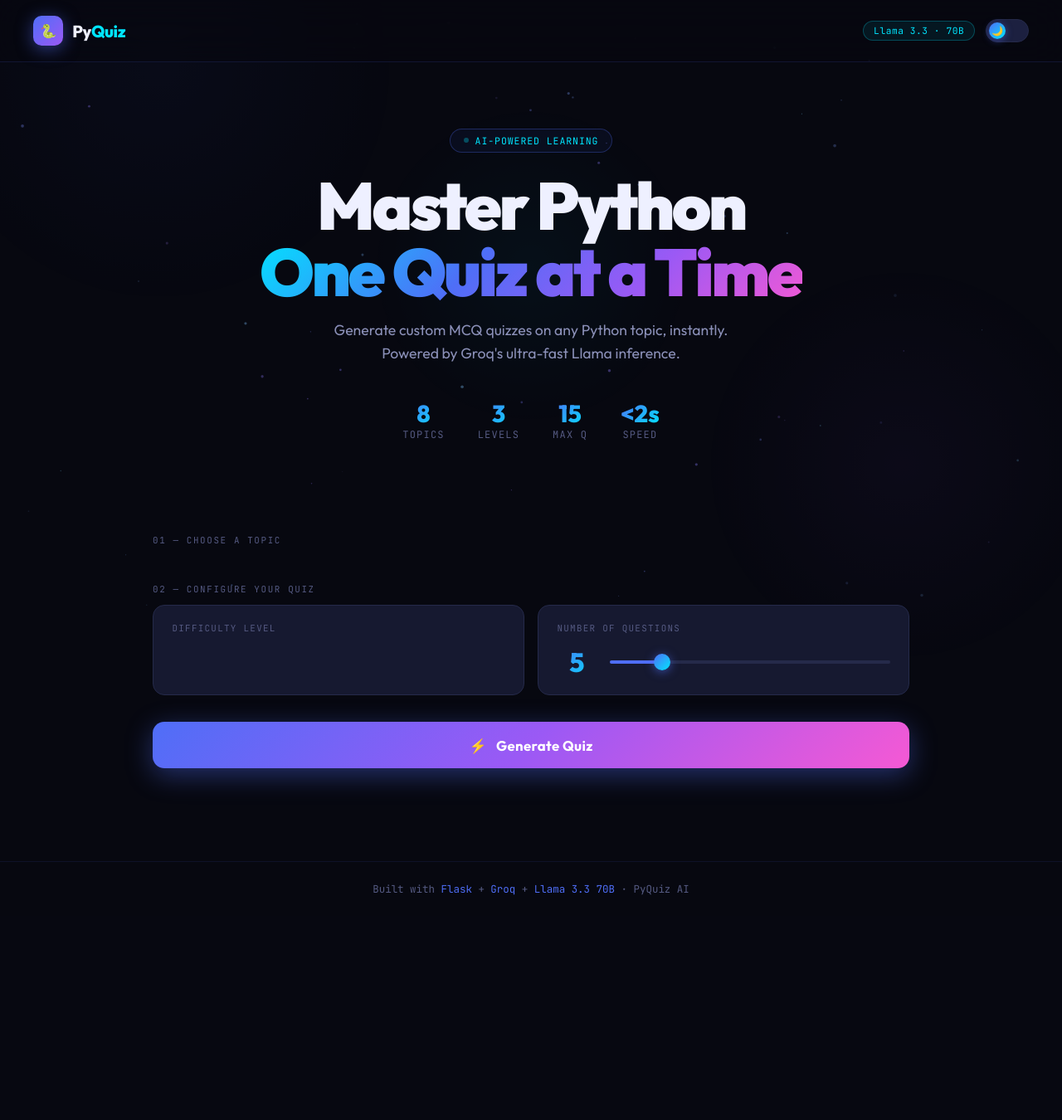
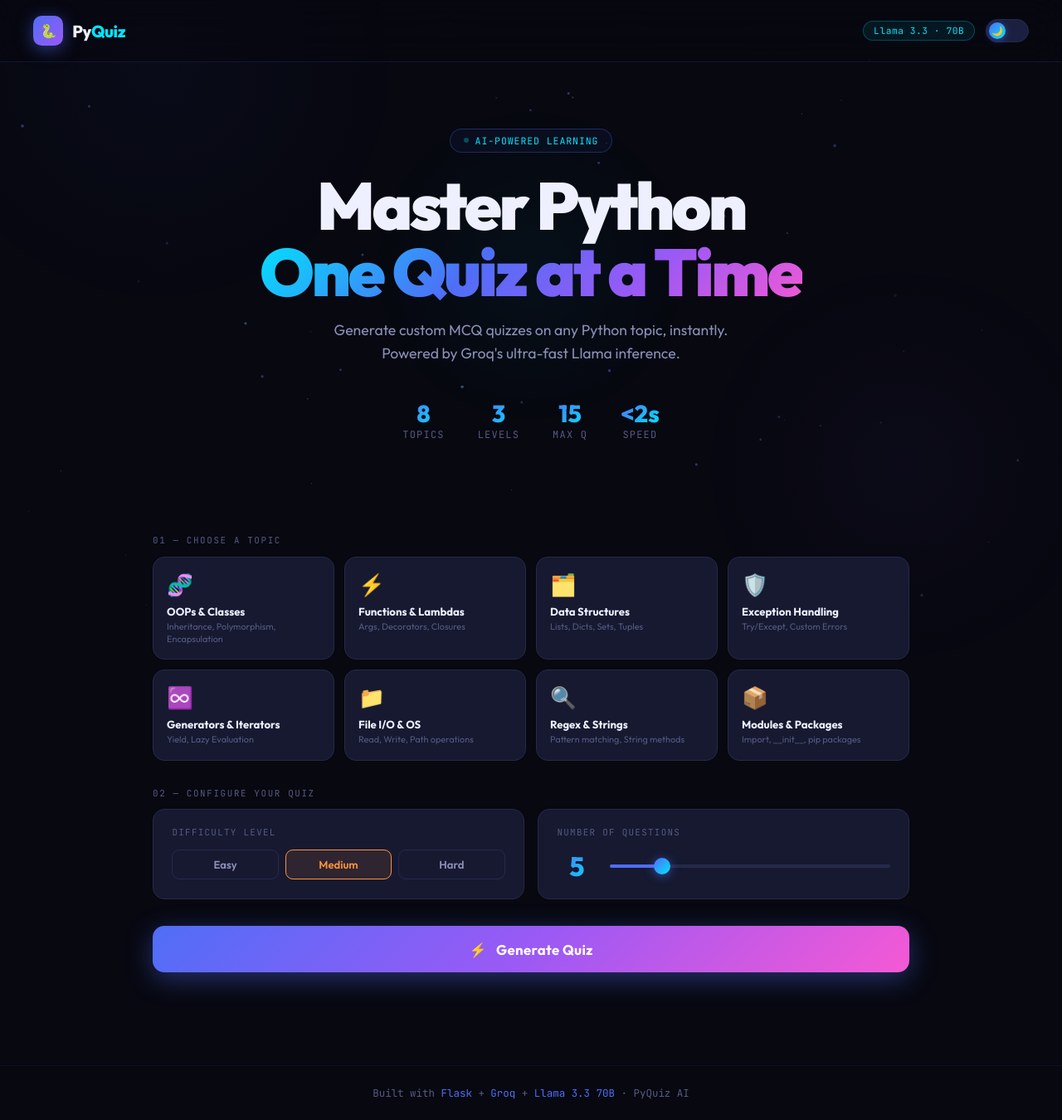
Before and after one commit to subodh182/PyQuiz-MCQ, a Flask app: template templates/index.html in a window 1280 px wide. Shown: the whole page at 83% size. Before the commit the page ends 1079 px from the top, so only its background shows below. Run offline with Flask 3, Linux system fonts and the light colour scheme; the template is opened without the code that fills it, so the values that code supplies are empty.

Commit message:
Jinja2 tags gone, pure JS!

```diff
--- a/templates/index.html
+++ b/templates/index.html
@@ -45,7 +45,7 @@ nav{display:flex;align-items:center;justify-content:space-between;padding:1.2rem
 .hero-tag::before{content:'';width:6px;height:6px;border-radius:50%;background:var(--cyan);animation:blink 1.2s ease infinite}
 .hero h1{font-size:clamp(2.8rem,7vw,5rem);font-weight:900;line-height:1;letter-spacing:-.04em;margin-bottom:1rem}
 .grad{background:linear-gradient(135deg,var(--cyan) 0%,var(--blue) 40%,var(--purple) 70%,var(--pink) 100%);-webkit-background-clip:text;-webkit-text-fill-color:transparent;background-clip:text}
-.hero p{color:var(--text2);font-size:1.1rem;font-weight:400;max-width:520px;margin:0 auto 2.5rem;line-height:1.6}
+.hero p{color:var(--text2);font-size:1.1rem;max-width:520px;margin:0 auto 2.5rem;line-height:1.6}
 .stats-row{display:flex;justify-content:center;gap:2.5rem;margin-bottom:4rem;flex-wrap:wrap}
 .stat{text-align:center}
 .stat-num{font-size:1.8rem;font-weight:800;background:linear-gradient(135deg,var(--blue),var(--cyan));-webkit-background-clip:text;-webkit-text-fill-color:transparent;background-clip:text}
@@ -56,7 +56,6 @@ nav{display:flex;align-items:center;justify-content:space-between;padding:1.2rem
 .topic-card{background:var(--card);border:1.5px solid var(--border);border-radius:14px;padding:1rem;cursor:pointer;transition:all .2s cubic-bezier(.4,0,.2,1);position:relative;overflow:hidden}
 .topic-card:hover{border-color:var(--border2);transform:translateY(-2px)}
 [data-theme="light"] .topic-card{box-shadow:0 2px 12px rgba(79,110,247,.07)}
-[data-theme="light"] .topic-card:hover{box-shadow:0 6px 24px rgba(79,110,247,.14)}
 .topic-card.selected{border-color:var(--cyan);background:rgba(79,110,247,.06)}
 .topic-icon{font-size:1.6rem;margin-bottom:.5rem}
 .topic-name{font-size:.82rem;font-weight:700;margin-bottom:.2rem}
@@ -79,7 +78,7 @@ nav{display:flex;align-items:center;justify-content:space-between;padding:1.2rem
 .slider{flex:1;-webkit-appearance:none;appearance:none;height:4px;border-radius:100px;background:var(--border);outline:none;cursor:pointer}
 .slider::-webkit-slider-thumb{-webkit-appearance:none;width:20px;height:20px;border-radius:50%;background:linear-gradient(135deg,var(--blue),var(--cyan));box-shadow:0 2px 12px rgba(79,110,247,.6);cursor:pointer;transition:transform .15s}
 .slider::-webkit-slider-thumb:hover{transform:scale(1.15)}
-.gen-btn{width:100%;padding:1.1rem;border-radius:14px;border:none;background:linear-gradient(135deg,var(--blue),var(--purple),var(--pink));color:#fff;font-family:'Outfit',sans-serif;font-size:1.05rem;font-weight:700;cursor:pointer;letter-spacing:.02em;box-shadow:0 8px 32px rgba(79,110,247,.4);transition:all .2s cubic-bezier(.4,0,.2,1);margin-bottom:2rem;position:relative;overflow:hidden}
+.gen-btn{width:100%;padding:1.1rem;border-radius:14px;border:none;background:linear-gradient(135deg,var(--blue),var(--purple),var(--pink));color:#fff;font-family:'Outfit',sans-serif;font-size:1.05rem;font-weight:700;cursor:pointer;letter-spacing:.02em;box-shadow:0 8px 32px rgba(79,110,247,.4);transition:all .2s cubic-bezier(.4,0,.2,1);margin-bottom:2rem}
 .gen-btn:hover{transform:translateY(-3px);box-shadow:0 12px 40px rgba(79,110,247,.55)}
 .gen-btn:active{transform:translateY(-1px)}
 .gen-btn:disabled{opacity:.5;cursor:not-allowed;transform:none;box-shadow:none}
@@ -98,8 +97,7 @@ nav{display:flex;align-items:center;justify-content:space-between;padding:1.2rem
 .error-box.show{display:flex;align-items:center;gap:.6rem;animation:fadeUp .3s ease}
 #quiz-panel{display:none}
 #quiz-panel.show{display:block;animation:fadeUp .4s ease}
-.quiz-topbar{display:flex;align-items:center;justify-content:space-between;background:var(--card);border:1.5px solid var(--border);border-radius:14px;padding:1rem 1.4rem;margin-bottom:1.5rem;flex-wrap:wrap;gap:1rem;transition:background .3s}
-[data-theme="light"] .quiz-topbar{box-shadow:0 2px 12px rgba(79,110,247,.07)}
+.quiz-topbar{display:flex;align-items:center;justify-content:space-between;background:var(--card);border:1.5px solid var(--border);border-radius:14px;padding:1rem 1.4rem;margin-bottom:1.5rem;flex-wrap:wrap;gap:1rem}
 .quiz-info{display:flex;align-items:center;gap:1rem;flex-wrap:wrap}
 .quiz-tag{display:flex;align-items:center;gap:.4rem;font-size:.8rem;font-weight:600}
 .quiz-tag-dot{width:8px;height:8px;border-radius:50%}
@@ -126,10 +124,10 @@ nav{display:flex;align-items:center;justify-content:space-between;padding:1.2rem
 .opt-btn:disabled{cursor:default;transform:none}
 .exp-box{display:none;margin-top:1rem;padding:.9rem 1.1rem;background:rgba(79,110,247,.05);border:1.5px solid rgba(79,110,247,.2);border-radius:10px;font-size:.85rem;color:var(--cyan);line-height:1.55}
 .exp-box.show{display:flex;gap:.6rem;animation:fadeUp .25s ease}
-.results{display:none;background:var(--card);border:1.5px solid var(--border);border-radius:20px;padding:3rem 2rem;text-align:center;margin-top:2rem;transition:background .3s}
+.results{display:none;background:var(--card);border:1.5px solid var(--border);border-radius:20px;padding:3rem 2rem;text-align:center;margin-top:2rem}
 [data-theme="light"] .results{box-shadow:0 4px 32px rgba(79,110,247,.1)}
 .results.show{display:block;animation:fadeUp .5s ease}
-.results-circle{width:120px;height:120px;border-radius:50%;margin:0 auto 1.5rem;position:relative;display:flex;align-items:center;justify-content:center}
+.results-circle{width:120px;height:120px;margin:0 auto 1.5rem;position:relative;display:flex;align-items:center;justify-content:center}
 .results-circle svg{position:absolute;inset:0;transform:rotate(-90deg)}
 .results-circle-inner{font-size:2rem;font-weight:900;background:linear-gradient(135deg,var(--cyan),var(--blue));-webkit-background-clip:text;-webkit-text-fill-color:transparent;background-clip:text;position:relative;z-index:1}
 .results-title{font-size:1.5rem;font-weight:800;margin-bottom:.4rem}
@@ -175,6 +173,7 @@ footer span{color:var(--blue)}
     </button>
   </div>
 </nav>
+
 <div class="hero">
   <div class="hero-tag">AI-Powered Learning</div>
   <h1>Master Python<br><span class="grad">One Quiz at a Time</span></h1>
@@ -186,28 +185,17 @@ footer span{color:var(--blue)}
     <div class="stat"><div class="stat-num">&lt;2s</div><div class="stat-label">Speed</div></div>
   </div>
 </div>
+
 <div class="main">
   <div class="section-label">01 — Choose a topic</div>
-  <div class="topic-grid" id="topic-grid">
-    {% for t in topics %}
-    <div class="topic-card" data-id="{{ t.id }}" onclick="selectTopic('{{ t.id }}',this)">
-      <div class="topic-check">&#10003;</div>
-      <div class="topic-icon">{{ t.icon }}</div>
-      <div class="topic-name">{{ t.label }}</div>
-      <div class="topic-desc">{{ t.desc }}</div>
-    </div>
-    {% endfor %}
-  </div>
+  <!-- Topics injected by JS -->
+  <div class="topic-grid" id="topic-grid"></div>
+
   <div class="section-label">02 — Configure your quiz</div>
   <div class="config-row">
     <div class="config-box">
       <div class="config-box-title">Difficulty Level</div>
-      <div class="diff-pills">
-        {% for d in difficulties %}
-        <button class="diff-pill {% if d.id == 'medium' %}sel-medium{% endif %}"
-          data-diff="{{ d.id }}" onclick="selectDiff('{{ d.id }}',this)">{{ d.label }}</button>
-        {% endfor %}
-      </div>
+      <div class="diff-pills" id="diff-pills"></div>
     </div>
     <div class="config-box">
       <div class="config-box-title">Number of Questions</div>
@@ -217,33 +205,27 @@ footer span{color:var(--blue)}
       </div>
     </div>
   </div>
+
   <button class="gen-btn" id="gen-btn" onclick="generateQuiz()">
-    <div class="btn-inner"><span>&#9889;</span><span>Generate Quiz</span></div>
+    <div class="btn-inner"><span>⚡</span><span>Generate Quiz</span></div>
   </button>
-  <div class="error-box" id="error-box"><span>&#10007;</span><span id="error-text"></span></div>
+
+  <div class="error-box" id="error-box"><span>✗</span><span id="error-text"></span></div>
   <div class="loader" id="loader">
     <div class="loader-ring"></div>
-    <div class="loader-dots">
-      <div class="loader-dot"></div><div class="loader-dot"></div><div class="loader-dot"></div>
-    </div>
+    <div class="loader-dots"><div class="loader-dot"></div><div class="loader-dot"></div><div class="loader-dot"></div></div>
     <div class="loader-text" id="loader-text">Generating your quiz...</div>
   </div>
+
   <div id="quiz-panel">
     <div class="quiz-topbar">
       <div class="quiz-info">
-        <div class="quiz-tag">
-          <div class="quiz-tag-dot" id="diff-dot"></div>
-          <span id="quiz-diff-label"></span>
-        </div>
+        <div class="quiz-tag"><div class="quiz-tag-dot" id="diff-dot"></div><span id="quiz-diff-label"></span></div>
         <div class="quiz-tag" style="color:var(--text2)"><span id="quiz-topic-label"></span></div>
       </div>
       <div class="quiz-progress-wrap">
-        <div class="quiz-progress-label">
-          <span>Progress</span><span id="progress-text">0 / 0</span>
-        </div>
-        <div class="quiz-progress-bar">
-          <div class="quiz-progress-fill" id="progress-fill"></div>
-        </div>
+        <div class="quiz-progress-label"><span>Progress</span><span id="progress-text">0 / 0</span></div>
+        <div class="quiz-progress-bar"><div class="quiz-progress-fill" id="progress-fill"></div></div>
       </div>
       <div class="quiz-score-badge">Score: <span id="live-score">0</span> / <span id="live-total">0</span></div>
     </div>
@@ -252,14 +234,8 @@ footer span{color:var(--blue)}
       <div class="results-circle">
         <svg viewBox="0 0 120 120" width="120" height="120">
           <circle cx="60" cy="60" r="52" fill="none" stroke="var(--border)" stroke-width="6"/>
-          <circle cx="60" cy="60" r="52" fill="none" stroke="url(#rg)" stroke-width="6"
-            stroke-linecap="round" id="result-arc" stroke-dasharray="326.7" stroke-dashoffset="326.7"/>
-          <defs>
-            <linearGradient id="rg" x1="0%" y1="0%" x2="100%" y2="0%">
-              <stop offset="0%" stop-color="var(--blue)"/>
-              <stop offset="100%" stop-color="var(--cyan)"/>
-            </linearGradient>
-          </defs>
+          <circle cx="60" cy="60" r="52" fill="none" stroke="url(#rg)" stroke-width="6" stroke-linecap="round" id="result-arc" stroke-dasharray="326.7" stroke-dashoffset="326.7"/>
+          <defs><linearGradient id="rg" x1="0%" y1="0%" x2="100%" y2="0%"><stop offset="0%" stop-color="var(--blue)"/><stop offset="100%" stop-color="var(--cyan)"/></linearGradient></defs>
         </svg>
         <div class="results-circle-inner" id="result-pct">0%</div>
       </div>
@@ -271,42 +247,87 @@ footer span{color:var(--blue)}
         <div class="r-stat"><div class="r-stat-num" style="color:var(--cyan)" id="r-pct">0%</div><div class="r-stat-label">Score</div></div>
       </div>
       <div class="results-btns">
-        <button class="btn-retry" onclick="retryQuiz()">Retry Same Quiz</button>
-        <button class="btn-new" onclick="newQuiz()">New Quiz</button>
+        <button class="btn-retry" onclick="retryQuiz()">🔁 Retry Same Quiz</button>
+        <button class="btn-new" onclick="newQuiz()">✨ New Quiz</button>
       </div>
     </div>
   </div>
 </div>
-<footer>Built with <span>Flask</span> + <span>Groq</span> + <span>Llama 3.3 70B</span> &middot; PyQuiz AI</footer>
+<footer>Built with <span>Flask</span> + <span>Groq</span> + <span>Llama 3.3 70B</span> · PyQuiz AI</footer>
 </div>
+
 <script>
-let selectedTopic=null,selectedDiff='medium',score=0,answered=0,total=0,currentQuestions=[];
+// ── DATA (No Jinja2 — pure JS) ──
+var TOPICS = [
+  {id:'oops',       label:'OOPs & Classes',        icon:'🧬', desc:'Inheritance, Polymorphism, Encapsulation'},
+  {id:'functions',  label:'Functions & Lambdas',   icon:'⚡', desc:'Args, Decorators, Closures'},
+  {id:'dsa',        label:'Data Structures',       icon:'🗂️', desc:'Lists, Dicts, Sets, Tuples'},
+  {id:'exceptions', label:'Exception Handling',    icon:'🛡️', desc:'Try/Except, Custom Errors'},
+  {id:'generators', label:'Generators & Iterators',icon:'♾️', desc:'Yield, Lazy Evaluation'},
+  {id:'fileio',     label:'File I/O & OS',         icon:'📁', desc:'Read, Write, Path operations'},
+  {id:'regex',      label:'Regex & Strings',       icon:'🔍', desc:'Pattern matching, String methods'},
+  {id:'modules',    label:'Modules & Packages',    icon:'📦', desc:'Import, __init__, pip packages'}
+];
+
+var DIFFICULTIES = [
+  {id:'easy',   label:'Easy'},
+  {id:'medium', label:'Medium'},
+  {id:'hard',   label:'Hard'}
+];
+
+// ── INIT ──
+var selectedTopic=null, selectedDiff='medium', score=0, answered=0, total=0, currentQuestions=[];
+
+// Render topics
+var grid = document.getElementById('topic-grid');
+TOPICS.forEach(function(t){
+  var d = document.createElement('div');
+  d.className = 'topic-card';
+  d.setAttribute('data-id', t.id);
+  d.onclick = function(){ selectTopic(t.id, d); };
+  d.innerHTML = '<div class="topic-check">&#10003;</div><div class="topic-icon">'+t.icon+'</div><div class="topic-name">'+t.label+'</div><div class="topic-desc">'+t.desc+'</div>';
+  grid.appendChild(d);
+});
+
+// Render difficulty pills
+var pillsDiv = document.getElementById('diff-pills');
+DIFFICULTIES.forEach(function(d){
+  var btn = document.createElement('button');
+  btn.className = 'diff-pill' + (d.id==='medium' ? ' sel-medium' : '');
+  btn.textContent = d.label;
+  btn.onclick = function(){ selectDiff(d.id, btn); };
+  pillsDiv.appendChild(btn);
+});
+
+// ── THEME ──
 function toggleTheme(){
-  const html=document.documentElement;
-  const thumb=document.getElementById('toggle-thumb');
-  const isDark=html.getAttribute('data-theme')==='dark';
-  html.setAttribute('data-theme',isDark?'light':'dark');
-  thumb.textContent=isDark?'☀️':'🌙';
-  localStorage.setItem('pyquiz-theme',isDark?'light':'dark');
+  var html = document.documentElement;
+  var thumb = document.getElementById('toggle-thumb');
+  var isDark = html.getAttribute('data-theme')==='dark';
+  html.setAttribute('data-theme', isDark?'light':'dark');
+  thumb.textContent = isDark ? '☀️' : '🌙';
+  localStorage.setItem('pyquiz-theme', isDark?'light':'dark');
 }
 (function(){
-  const saved=localStorage.getItem('pyquiz-theme')||'dark';
-  document.documentElement.setAttribute('data-theme',saved);
-  document.getElementById('toggle-thumb').textContent=saved==='dark'?'🌙':'☀️';
+  var saved = localStorage.getItem('pyquiz-theme')||'dark';
+  document.documentElement.setAttribute('data-theme', saved);
+  document.getElementById('toggle-thumb').textContent = saved==='dark'?'🌙':'☀️';
 })();
+
+// ── CANVAS ──
 (function(){
-  const c=document.getElementById('bg-canvas'),ctx=c.getContext('2d');
-  let W,H,particles=[];
+  var c=document.getElementById('bg-canvas'), ctx=c.getContext('2d');
+  var W,H,particles=[];
   function resize(){W=c.width=window.innerWidth;H=c.height=window.innerHeight}
-  function init(){particles=[];for(let i=0;i<60;i++)particles.push({x:Math.random()*W,y:Math.random()*H,r:Math.random()*1.5+.5,vx:(Math.random()-.5)*.3,vy:(Math.random()-.5)*.3,hue:Math.random()*60+200,alpha:Math.random()*.6+.2})}
+  function init(){particles=[];for(var i=0;i<60;i++)particles.push({x:Math.random()*W,y:Math.random()*H,r:Math.random()*1.5+.5,vx:(Math.random()-.5)*.3,vy:(Math.random()-.5)*.3,hue:Math.random()*60+200,alpha:Math.random()*.6+.2})}
   function draw(){
     ctx.clearRect(0,0,W,H);
-    [{x:W*.15,y:H*.1,r:300,c:'rgba(79,110,247,'},{x:W*.85,y:H*.7,r:250,c:'rgba(155,89,245,'},{x:W*.5,y:H*.4,r:200,c:'rgba(0,229,255,'}].forEach(b=>{
-      const g=ctx.createRadialGradient(b.x,b.y,0,b.x,b.y,b.r);
+    [{x:W*.15,y:H*.1,r:300,c:'rgba(79,110,247,'},{x:W*.85,y:H*.7,r:250,c:'rgba(155,89,245,'},{x:W*.5,y:H*.4,r:200,c:'rgba(0,229,255,'}].forEach(function(b){
+      var g=ctx.createRadialGradient(b.x,b.y,0,b.x,b.y,b.r);
       g.addColorStop(0,b.c+'0.08)');g.addColorStop(1,b.c+'0)');
       ctx.fillStyle=g;ctx.fillRect(0,0,W,H);
     });
-    particles.forEach(p=>{
+    particles.forEach(function(p){
       ctx.beginPath();ctx.arc(p.x,p.y,p.r,0,Math.PI*2);
       ctx.fillStyle='hsla('+p.hue+',80%,70%,'+p.alpha+')';ctx.fill();
       p.x+=p.vx;p.y+=p.vy;
@@ -317,6 +338,7 @@ function toggleTheme(){
   resize();init();draw();
   window.addEventListener('resize',function(){resize();init()});
 })();
+
 function updateSlider(v){
   document.getElementById('slider-val').textContent=v;
   var pct=((v-3)/(15-3))*100;
@@ -334,8 +356,7 @@ async function generateQuiz(){
   document.getElementById('error-box').classList.remove('show');
   if(!selectedTopic){showError('Please select a topic first!');return}
   var numQ=parseInt(document.getElementById('q-slider').value);
-  var btn=document.getElementById('gen-btn');
-  var loader=document.getElementById('loader');
+  var btn=document.getElementById('gen-btn'), loader=document.getElementById('loader');
   btn.disabled=true;loader.classList.add('show');
   document.getElementById('quiz-panel').style.display='none';
   document.getElementById('results').classList.remove('show');
@@ -353,15 +374,12 @@ async function generateQuiz(){
   }catch(e){clearInterval(iv);showError(e.message)}
   finally{loader.classList.remove('show');btn.disabled=false}
 }
-function showError(msg){
-  document.getElementById('error-text').textContent=msg;
-  document.getElementById('error-box').classList.add('show');
-}
+function showError(msg){document.getElementById('error-text').textContent=msg;document.getElementById('error-box').classList.add('show')}
 function esc(s){return String(s).replace(/&/g,'&amp;').replace(/</g,'&lt;').replace(/>/g,'&gt;').replace(/"/g,'&quot;')}
 function renderQuiz(questions,topic,diff){
   total=questions.length;
-  var diffColors={easy:'#4ade80',medium:'#fb923c',hard:'#f87171'};
-  document.getElementById('diff-dot').style.background=diffColors[diff]||'#fb923c';
+  var dc={easy:'#4ade80',medium:'#fb923c',hard:'#f87171'};
+  document.getElementById('diff-dot').style.background=dc[diff]||'#fb923c';
   document.getElementById('quiz-diff-label').textContent=diff.charAt(0).toUpperCase()+diff.slice(1);
   document.getElementById('quiz-topic-label').textContent=topic;
   document.getElementById('live-score').textContent='0';
@@ -372,12 +390,12 @@ function renderQuiz(questions,topic,diff){
   container.innerHTML='';
   questions.forEach(function(q,i){
     var card=document.createElement('div');
-    card.className='q-card';card.style.animationDelay=(i*0.07)+'s';card.id='q-'+i;
+    card.className='q-card';card.style.animationDelay=(i*0.07)+'s';
     var codeHtml=q.code&&q.code.trim()?'<div class="code-block">'+esc(q.code)+'</div>':'';
     var optsHtml=Object.entries(q.options).map(function(e){
       return '<button class="opt-btn" onclick="answer('+i+',\''+e[0]+'\',\''+q.answer+'\')"><span class="opt-lbl">'+e[0]+'</span><span>'+esc(e[1])+'</span></button>';
     }).join('');
-    card.innerHTML='<div class="q-num">Question '+(i+1)+' of '+total+'</div><div class="q-text">'+esc(q.question)+'</div>'+codeHtml+'<div class="opts" id="opts-'+i+'">'+optsHtml+'</div><div class="exp-box" id="exp-'+i+'"><span>&#128161;</span><span>'+esc(q.explanation||'')+'</span></div>';
+    card.innerHTML='<div class="q-num">Question '+(i+1)+' of '+total+'</div><div class="q-text">'+esc(q.question)+'</div>'+codeHtml+'<div class="opts" id="opts-'+i+'">'+optsHtml+'</div><div class="exp-box" id="exp-'+i+'"><span>💡</span><span>'+esc(q.explanation||'')+'</span></div>';
     container.appendChild(card);
   });
   var panel=document.getElementById('quiz-panel');
```
